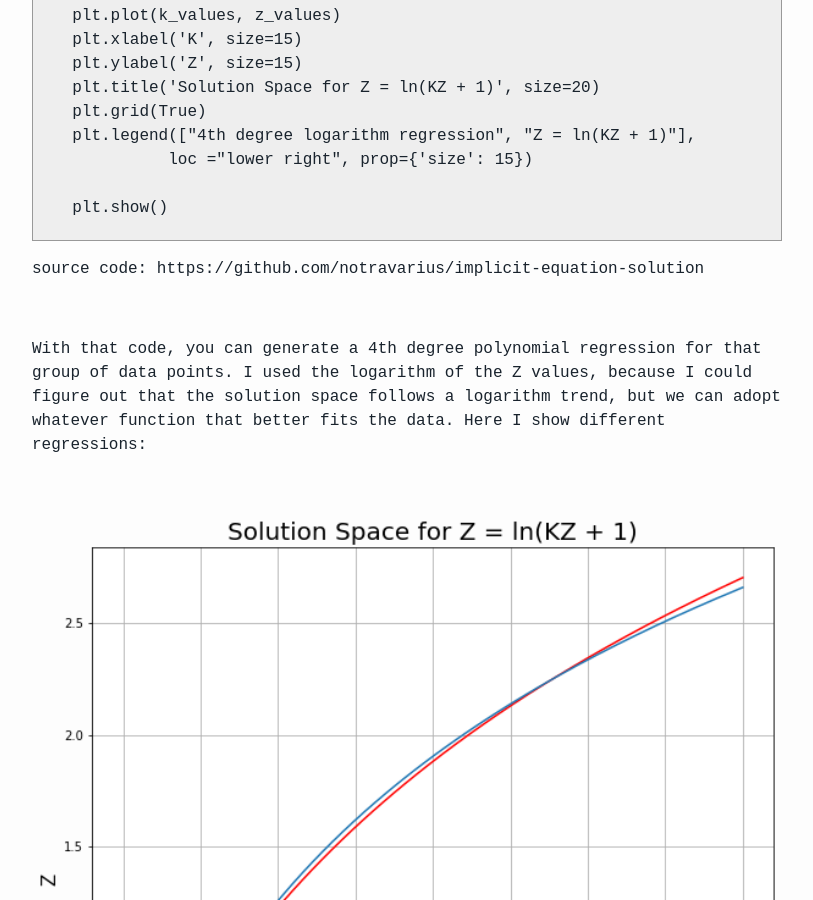
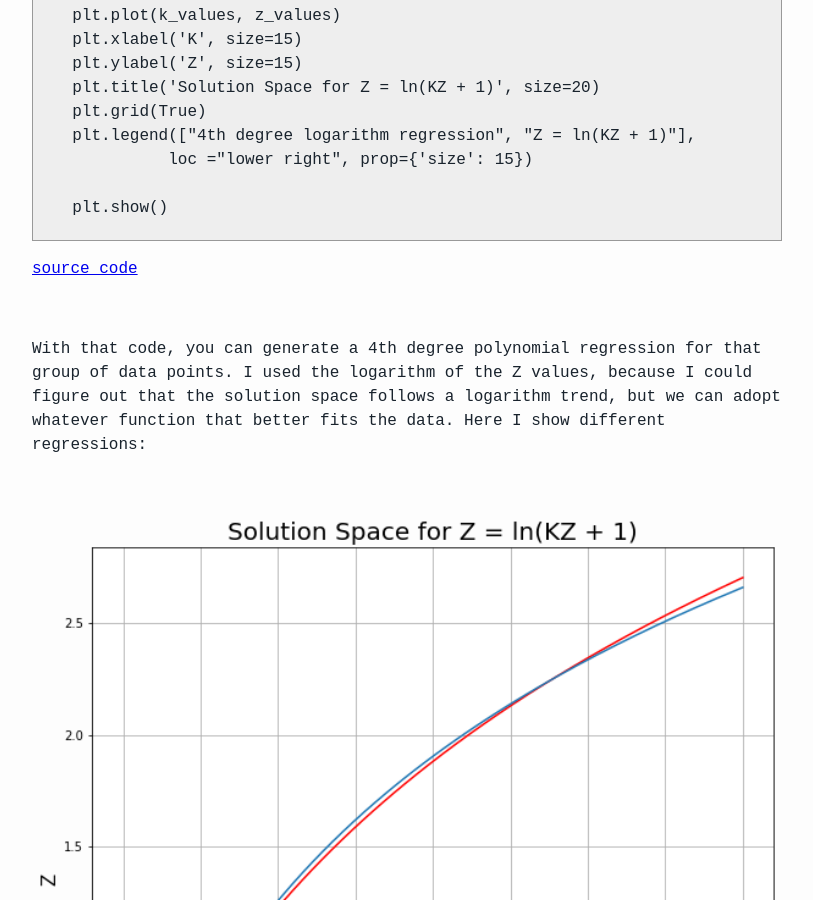
Before and after one commit to leonelBianchi/lebianchi.github.io, a Jekyll site: the page built from _posts/2021-09-19-equation-solving.md, in a window 1280 px wide and 900 px high, scrolled down 2008 px. Shown: the whole window, without its empty margins (233-1046 px from the left). Built offline with Jekyll 4.4.1, drawn with Linux system fonts in a browser that asks for light colours.

```diff
--- a/_posts/2021-09-19-equation-solving.md
+++ b/_posts/2021-09-19-equation-solving.md
@@ -116,7 +116,7 @@
 
   plt.show()
 </div>
-source code: https://github.com/notravarius/implicit-equation-solution
+[source code](https://github.com/notravarius/implicit-equation-solution)
 
 
 <br>
```
